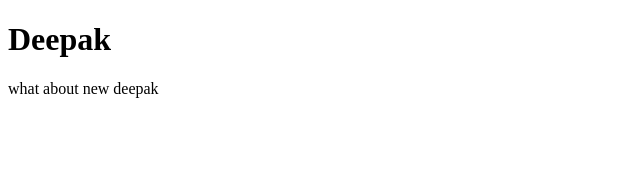
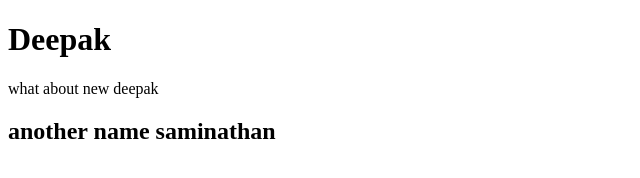
Before and after one commit to saminathan12/github_pratice, a plain HTML site: page index.html in a window 1280 px wide. Shown: the whole page, without its empty margins (0-640 px from the left). Drawn offline with Linux system fonts and the light colour scheme.

Commit message:
fix : another name

```diff
--- a/index.html
+++ b/index.html
@@ -9,5 +9,6 @@
 <body>
     <h1>Deepak</h1>
     <p>what about new deepak</p>
+    <h2>another name saminathan</h2>
 </body>
 </html>
```
